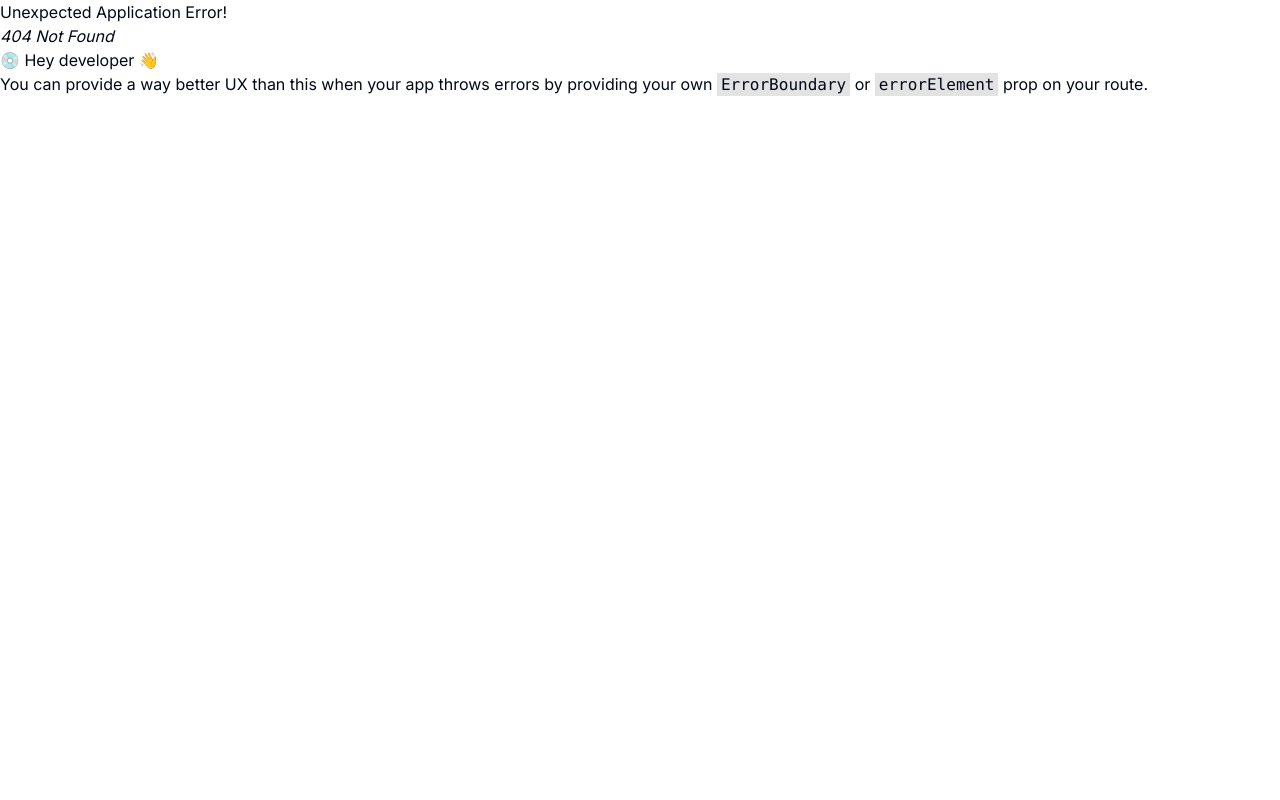
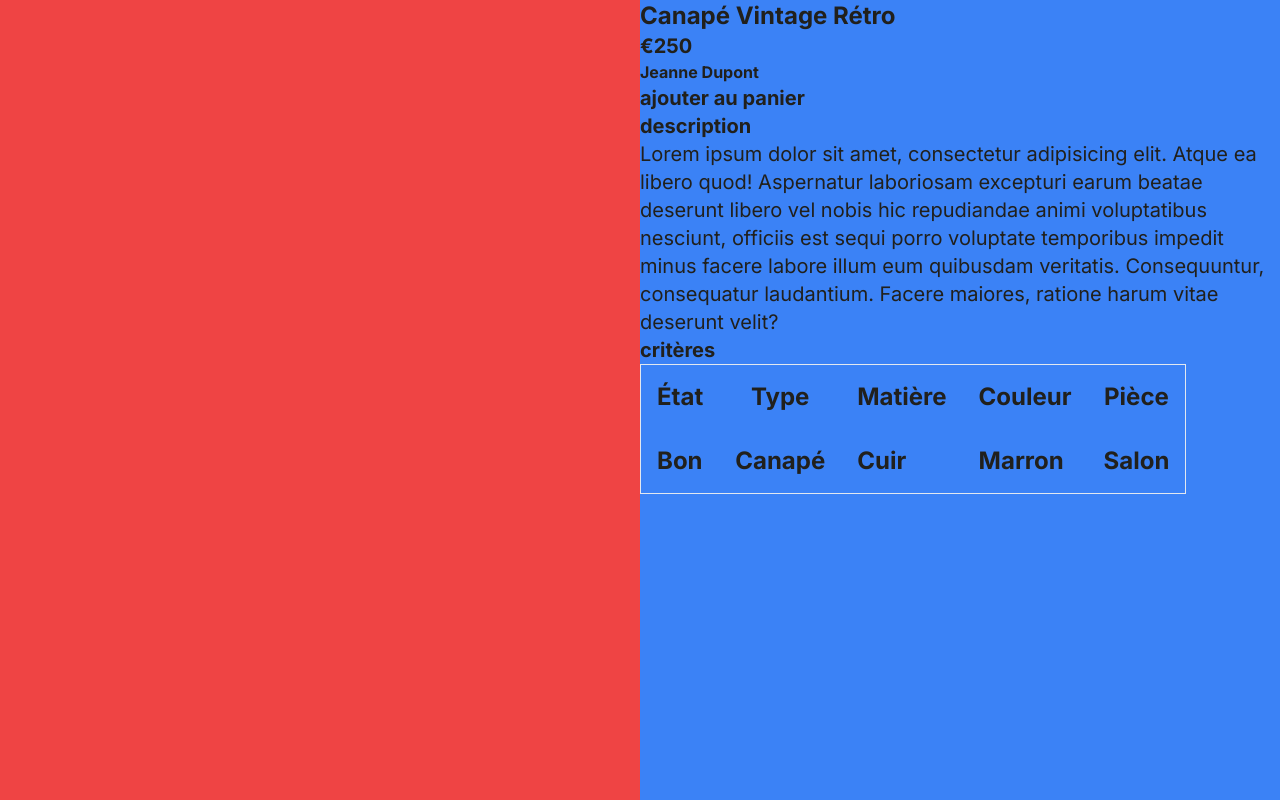
Before and after one commit to adatechschool/projet-collectif-plateforme-de-meubles-adopte-un-meuble, a React (Vite) app in the folder front/adopte_un_meuble/: page /article in a window 1280 px wide. Before the commit this address had no page. Built offline with nearby package versions, Linux system fonts and the light colour scheme.

Commit message:
creation article page

```diff
--- /dev/null
+++ b/front/adopte_un_meuble/src/Articlepage.jsx
@@ -0,0 +1,44 @@
+import React from "react";
+
+function Articlepage() {
+    return (
+        <div className="w-screen h-screen flex">
+            <div className="h-full w-full bg-red-500"></div>
+            <div className="h-full w-full bg-blue-500">
+                <div className="text-lightMode-text font-bold text-2xl">Canapé Vintage Rétro</div>
+                <div className="text-lightMode-text font-bold text-xl">€250</div>
+                <div className="text-lightMode-text font-bold text-l">Jeanne Dupont</div>
+                <button className="text-lightMode-text font-bold text-xl">ajouter au panier</button>
+                <div className="text-lightMode-text font-bold text-xl">description</div>
+                <div className="text-lightMode-text text-xl">
+                    Lorem ipsum dolor sit amet, consectetur adipisicing elit. Atque ea libero quod! Aspernatur laboriosam excepturi earum beatae deserunt libero vel nobis hic repudiandae animi voluptatibus nesciunt, officiis est sequi porro voluptate temporibus impedit minus facere labore illum eum quibusdam veritatis. Consequuntur, consequatur laudantium. Facere maiores, ratione harum vitae
+                    deserunt velit?
+                </div>
+                <div className="text-lightMode-text font-bold text-xl">critères</div>
+                <div>
+                    <table className="table-auto border text-lightMode-text font-bold text-2xl">
+                        <thead>
+                            <tr>
+                                <th className="p-4">État</th>
+                                <th className="p-4">Type</th>
+                                <th className="p-4">Matière</th>
+                                <th className="p-4">Couleur</th>
+                                <th className="p-4">Pièce</th>
+                            </tr>
+                        </thead>
+                        <tbody>
+                            <tr>
+                                <td className="p-4">Bon</td>
+                                <td className="p-4">Canapé</td>
+                                <td className="p-4">Cuir</td>
+                                <td className="p-4">Marron</td>
+                                <td className="p-4">Salon</td>
+                            </tr>
+                        </tbody>
+                    </table>
+                </div>
+            </div>
+        </div>
+    );
+}
+export default Articlepage;
--- a/front/adopte_un_meuble/src/main.jsx
+++ b/front/adopte_un_meuble/src/main.jsx
@@ -8,6 +8,7 @@ import PaymentPage from "./PaymentPage.jsx";
 import ProductPage from "./ProductPage.jsx";
 
 import { createBrowserRouter, RouterProvider } from "react-router-dom";
+import Articlepage from "./Articlepage.jsx";
 const router = createBrowserRouter([
   {
     path: "/",
@@ -29,6 +30,11 @@ const router = createBrowserRouter([
     path: "/product",
     element: <ProductPage />,
   },
+
+  {
+    path: "/article",
+    element: <Articlepage />,
+  },
 ]);
 
 ReactDOM.createRoot(document.getElementById("root")).render(
```
